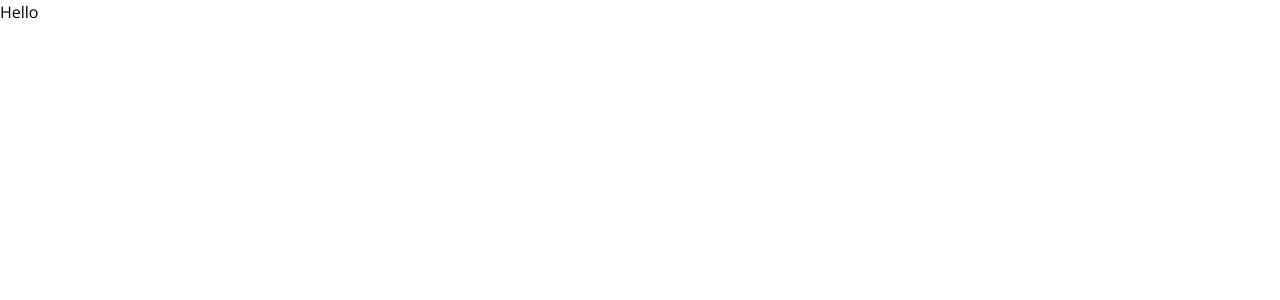
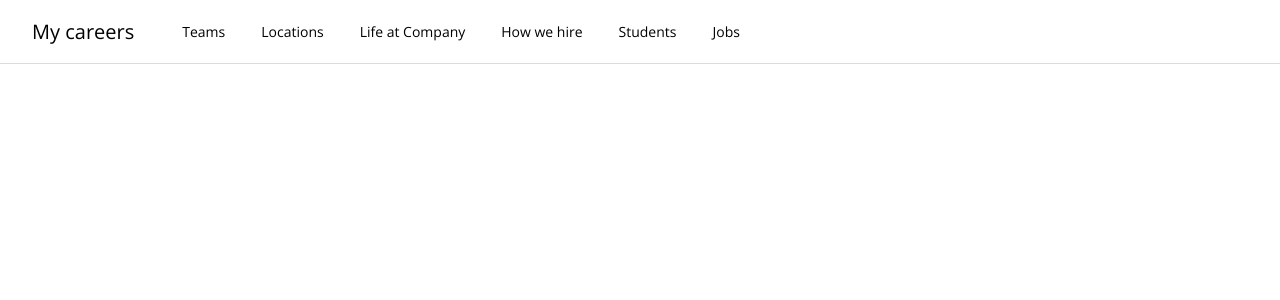
Before and after one commit to nbertho/Udemy, a Vue app in the folder Vue Masterclass/: page / in a window 1280 px wide. Shown: the top 300 px of the page. Built offline with nearby package versions, Linux system fonts and the light colour scheme.

Commit message:
VM - Created Main nav

```diff
--- a/Vue Masterclass/src/App.vue
+++ b/Vue Masterclass/src/App.vue
@@ -1,9 +1,14 @@
 <template>
-  <h1>Hello</h1>
+  <MainNav />
 </template>
 
 <script>
+import MainNav from "@/components/MainNav";
+
 export default {
   name: "App",
+  components: {
+    MainNav,
+  },
 };
 </script>
--- /dev/null
+++ b/Vue Masterclass/src/components/MainNav.vue
@@ -0,0 +1,46 @@
+<template>
+  <header class="w-full text-sm">
+    <div class="fixed top-0 left-0 w-full h-16 bg-white">
+      <div
+        class="flex flex-nowrap h-full px-8 mx-auto border-b border-solid border-brand-gray-1"
+      >
+        <a :href="url" class="flex items-center h-full text-xl">
+          {{ company }}
+        </a>
+        <nav class="h-full ml-12">
+          <ul class="flex h-full p-0 m-0 list-none">
+            <li
+              v-for="menuItem in menuItems"
+              :key="menuItem.name"
+              class="h-full ml-9 first:ml-0"
+            >
+              <a :href="menuItem.link" class="flex items-center h-full py-2.5">
+                {{ menuItem.name }}
+              </a>
+            </li>
+          </ul>
+        </nav>
+      </div>
+    </div>
+  </header>
+</template>
+
+<script>
+export default {
+  name: "MainNav",
+  data() {
+    return {
+      company: "My careers",
+      url: "https://careers.google.com",
+      menuItems: [
+        { name: "Teams", link: "#" },
+        { name: "Locations", link: "#" },
+        { name: "Life at Company", link: "#" },
+        { name: "How we hire", link: "#" },
+        { name: "Students", link: "#" },
+        { name: "Jobs", link: "#" },
+      ],
+    };
+  },
+};
+</script>
--- a/Vue Masterclass/tailwind.config.js
+++ b/Vue Masterclass/tailwind.config.js
@@ -15,5 +15,10 @@ module.exports = {
       },
     },
   },
+  variants: {
+    extend: {
+      margin: ["first"],
+    },
+  },
   plugins: [],
 };
```
